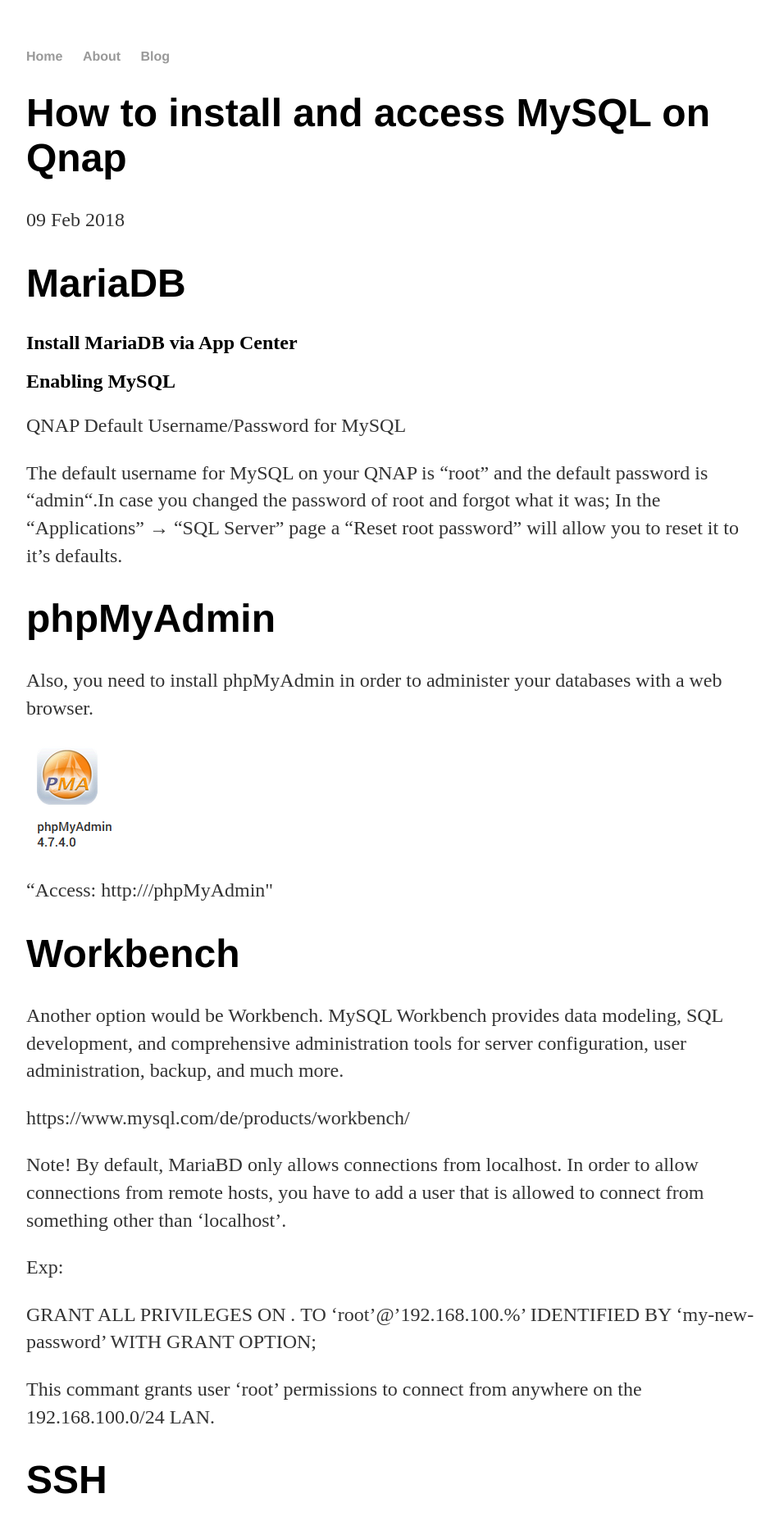
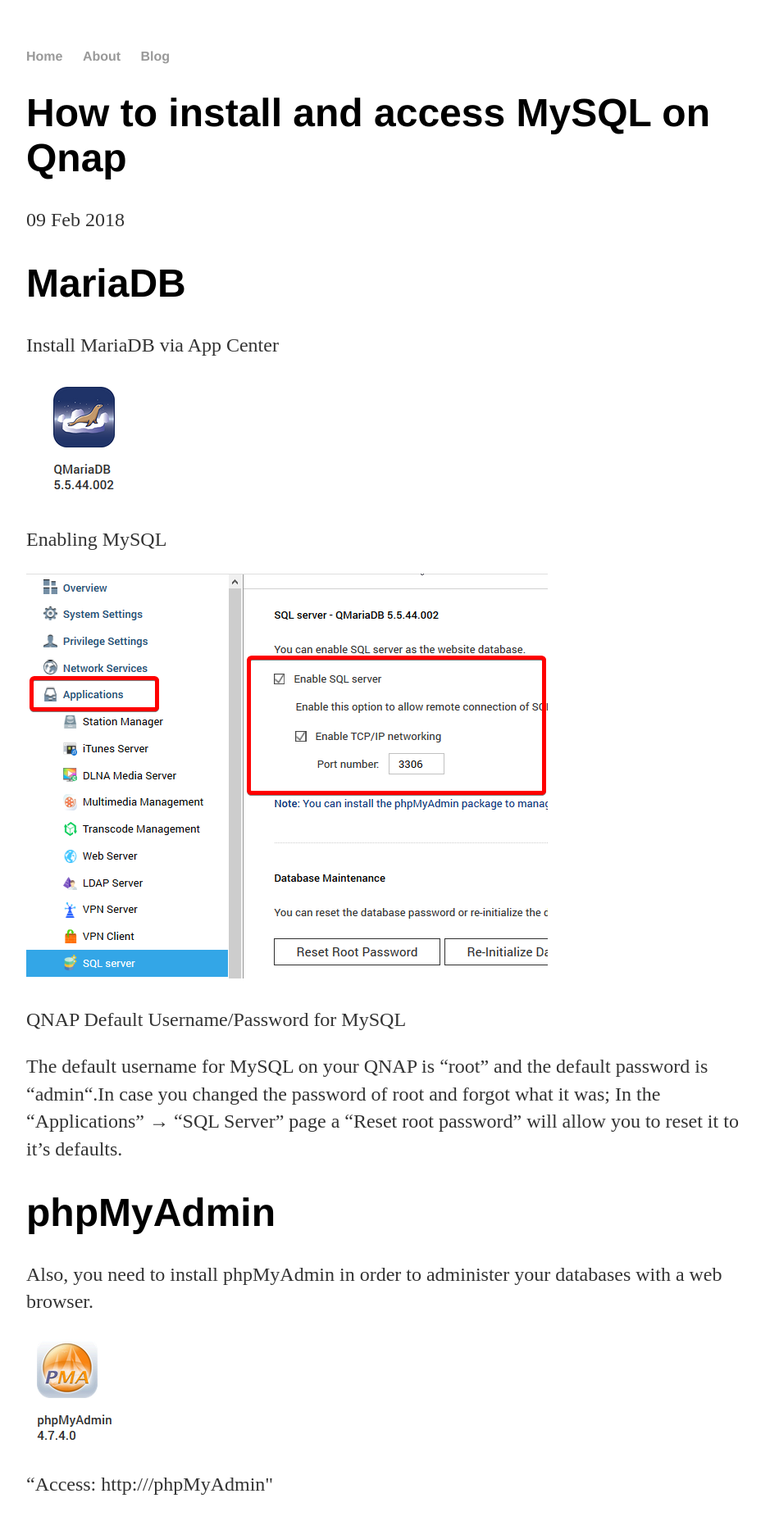
Before and after one commit to danielschwensen/danielschwensen.github.io, a Jekyll site: the page built from _posts/2018-02-09-mysqlonqnap.md, in a window 1280 px wide. Shown: the top 1867 px of the page at 82% size, without its empty margins (160-1110 px from the left). Built offline with Jekyll 4.4.1, drawn with Linux system fonts in a browser that asks for light colours.

Commit message:
added images

```diff
--- a/_posts/2018-02-09-mysqlonqnap.md
+++ b/_posts/2018-02-09-mysqlonqnap.md
@@ -6,9 +6,13 @@
 
 # MariaDB
 
-## Install MariaDB via App Center
+Install MariaDB via App Center
 
-## Enabling MySQL
+![MariaDB]({{ "/assets/2018-02-09-MariaDB.png" | absolute_url }})
+
+Enabling MySQL
+
+![EnablingMySQL]({{ "/assets/2018-02-09-enablingMySQL.png" | absolute_url }})
 
 QNAP Default Username/Password for MySQL
 
```
Also changed, not shown: other parts of _posts/2018-02-09-mysqlonqnap.md (+2 -0 lines), assets/2018-02-09-MariaDB.png (added), assets/2018-02-09-enableSSH.png (added), assets/2018-02-09-enablingMySQL.png (added).
